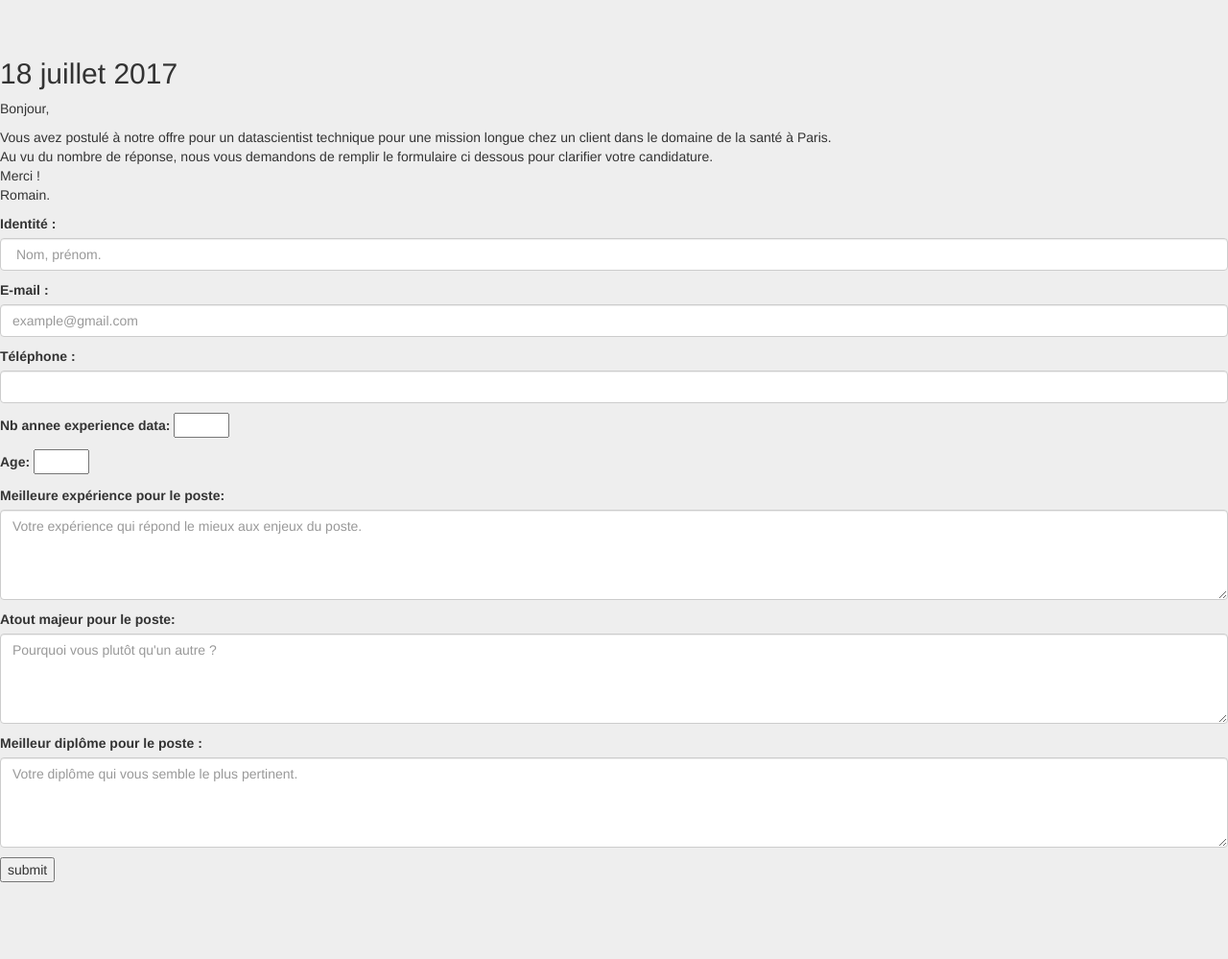
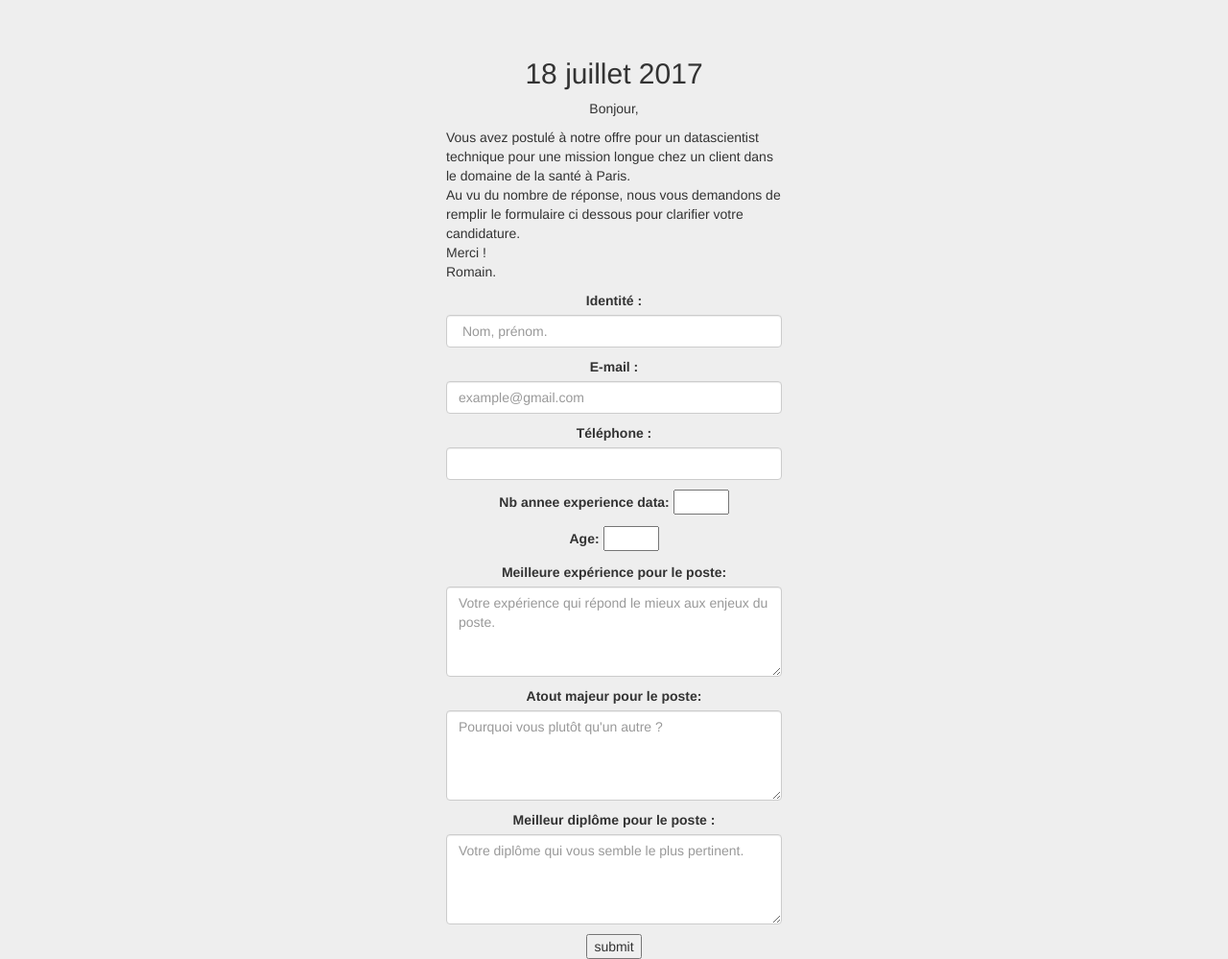
Before and after one commit to romainjouin/recrutement, a Django app: page /candidater/ in a window 1280 px wide. Shown: the whole page at 96% size. Before the commit the page ends 919 px from the top, so only its background shows below. Run offline with Django 3.2, Linux system fonts and the light colour scheme; some libraries are stand-ins or nearby versions.

Commit message:
mise en forme.

```diff
--- a/candidature/forms.py
+++ b/candidature/forms.py
@@ -48,7 +48,7 @@ class CandidatForm(forms.ModelForm):
 	telephone 					= get_TextField("Téléphone "	, ""							)
 	meilleur_diplome 			= get_Textarea("Meilleur diplôme pour le poste "	, "Votre diplôme qui vous semble le plus pertinent."	)
 	meilleur_experience	 		= get_Textarea("Meilleure expérience pour le poste"	, "Votre expérience qui répond le mieux aux enjeux du poste."	)
-	age 						= get_Integerfield("Age", 18,60)
-	nb_annee_experience_data 	= get_Integerfield("Age", 0, 10)
+	age 						= get_Integerfield("Age", 18,70)
+	nb_annee_experience_data 	= get_Integerfield("Age", 0, 20)
 	point_clef_sur_l_offre		= get_Textarea("Atout majeur pour le poste"	, "Pourquoi vous plutôt qu'un autre ?  "	)
 	#nb_annee_experience_data = get_CharField("Meilleur diplôme : "	, "Meilleur diplôme pour le poste "	)
--- a/candidature/templates/candidater.html
+++ b/candidature/templates/candidater.html
@@ -23,12 +23,16 @@
 
     <title>Mémorandum - recrutement</title>
   </head>
+  <div class="container container-table">
+    <div class="row vertical-center-row">
+        <div class="text-center col-md-4 col-md-offset-4" >
+
 
 			<h2>18 juillet 2017</h2>
 
 			<p>
 				Bonjour,</p>
-<p>
+			<p align="left">
 			Vous avez postulé à notre offre pour un datascientist technique pour une mission longue chez un client dans le domaine de la santé à Paris.<br>
 			Au vu du nombre de réponse, nous vous demandons de remplir le formulaire ci dessous pour clarifier votre candidature. <br>
 			Merci !<br>
@@ -39,3 +43,7 @@ Romain.
 				{{ form.as_p }}
 				<button action"submit">submit</button>
 			</form>
+
+        </div>
+    </div>
+</div>
--- a/static_in_pro/our_static/css/home.css
+++ b/static_in_pro/our_static/css/home.css
@@ -45,3 +45,14 @@ h3{
 		margin-right: 10px;
 	}
 }
+
+html, body, .container-table {
+    height: 100%;
+}
+.container-table {
+    display: table;
+}
+.vertical-center-row {
+    display: table-cell;
+    vertical-align: middle;
+}
```
Also changed, not shown: candidature/templates/merci.html (+7 -0 lines), db.sqlite3. Lines whose indentation alone changed are shown as unchanged.
